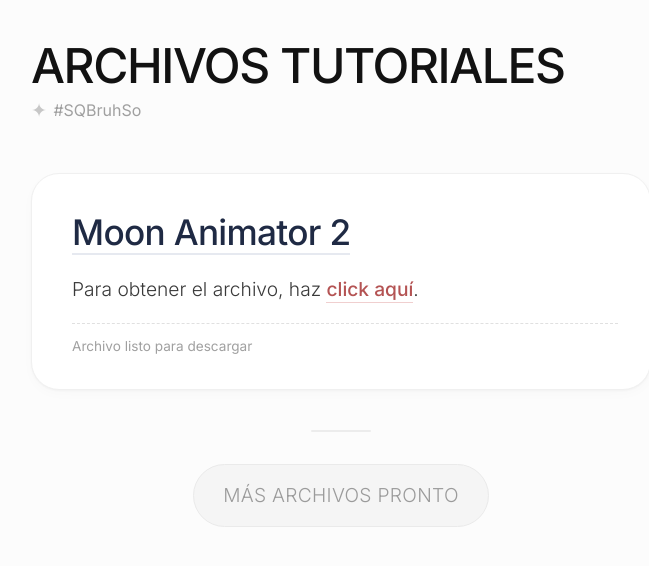
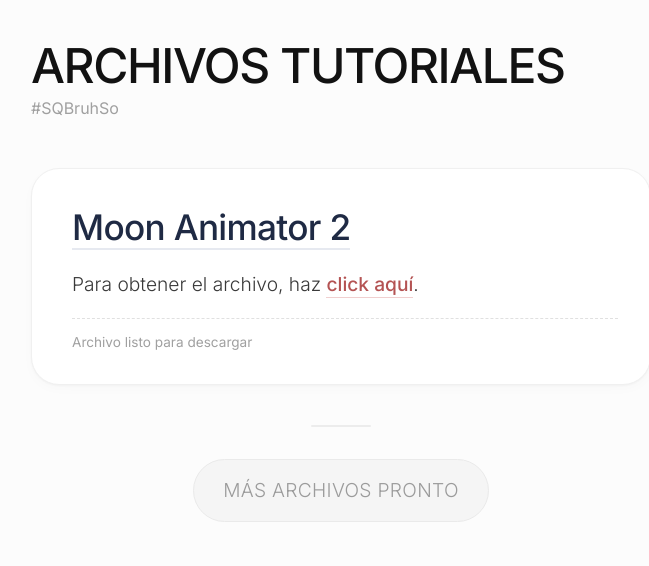
Before and after one commit to SQBruhSo/ArchivosTutoriales, a plain HTML site: page index.html in a window 1280 px wide. Shown: the whole page, without its empty margins (299-948 px from the left). Drawn offline with Linux system fonts and the light colour scheme.

Commit message:
Refactor hashtag styles and update download link
Removed unnecessary styles and updated download link.

```diff
--- a/index.html
+++ b/index.html
@@ -48,16 +48,7 @@
             font-size: 1rem;
             font-weight: 400;
             color: #a0a0a0;
-            display: flex;
-            align-items: center;
-            gap: 0.4rem;
             margin-top: 0.2rem;
-        }
-
-        .hashtag::before {
-            content: "✦";
-            font-size: 1.2rem;
-            color: #c7c7c7;
         }
 
         .card {
@@ -114,7 +105,6 @@
             border-bottom-color: #b45353;
         }
 
-        /* Pequeño detalle de archivo listo */
         .file-ready {
             margin-top: 1.2rem;
             font-size: 0.85rem;
@@ -174,7 +164,7 @@
             </h2>
             <p>
                 Para obtener el archivo, haz
-                <a class="download-link" href="files/Moon_Animator_2.rhb">click aquí</a>.
+                <a class="download-link" href="files/Moon.Animator.2.rbxm">click aquí</a>.
             </p>
             <div class="file-ready">
                 Archivo listo para descargar
```
